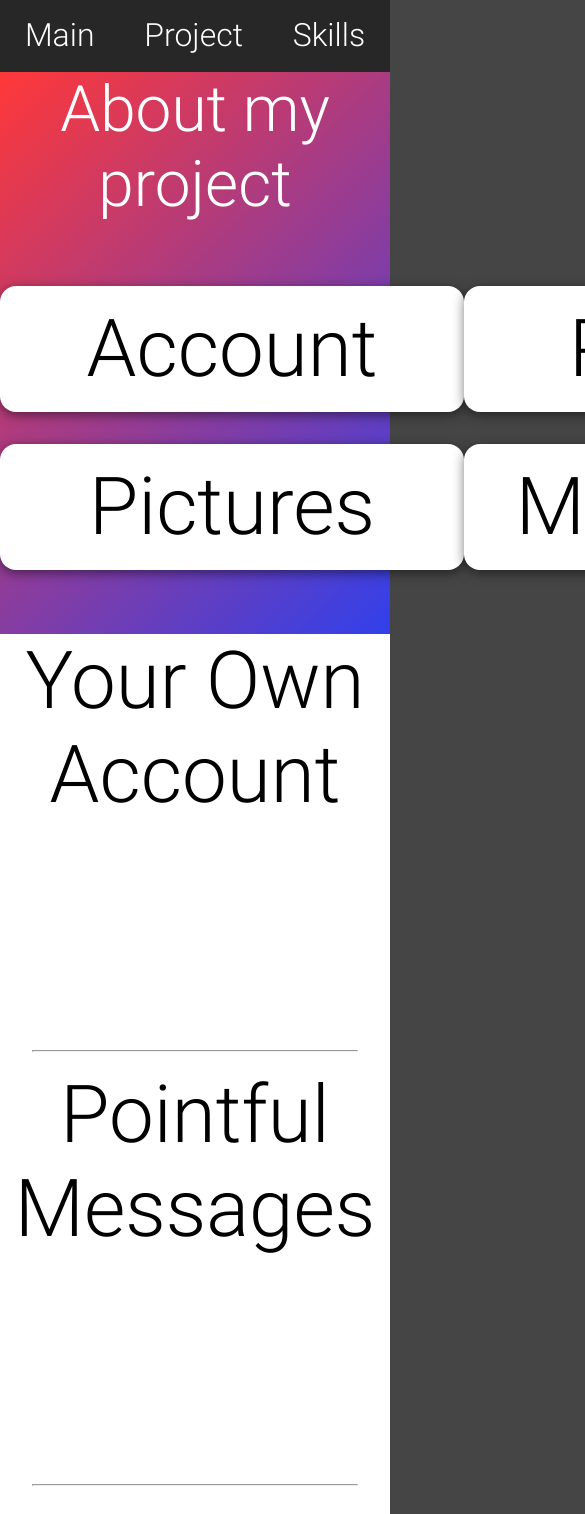
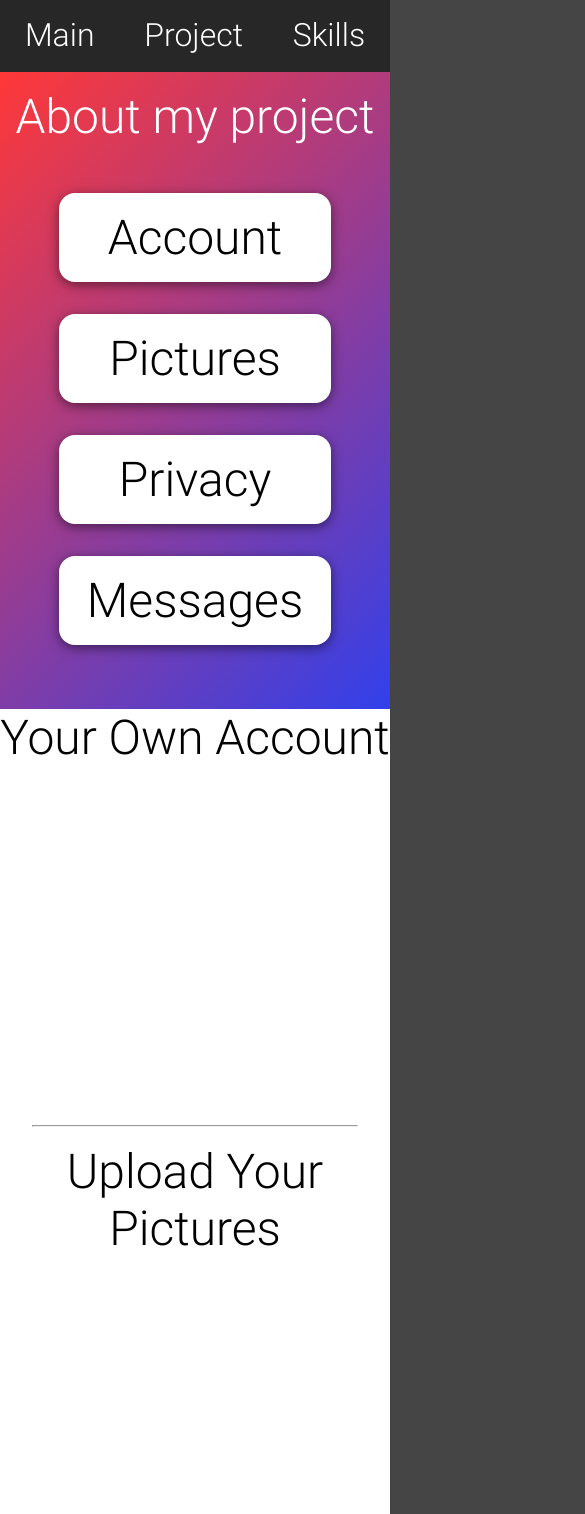
Before and after one commit to Vasyokkrut/Landing, a Next.js app: page /project in a window 390 px wide. Shown: the top 1514 px of the page, 585 px wide, since content can reach past the window. Built offline with nearby package versions, Linux system fonts and the light colour scheme.

Commit message:
adaptive design added for project page

```diff
--- a/components/animateFunction.js
+++ b/components/animateFunction.js
@@ -29,6 +29,7 @@ function animate() {
 
   let update = () => {
     // checking if all elements has been animated
+    // if yes, deleting onscroll event listener
     if (logos.length === 0 && descriptions.length === 0) {
       return window.removeEventListener('scroll', update)
     }
@@ -50,6 +51,7 @@ function animate() {
       return true
     })
   }
+  // adding onscroll event listener
   window.addEventListener('scroll', update)
 }
 
--- a/components/mainLayout.js
+++ b/components/mainLayout.js
@@ -19,7 +19,7 @@ function MainLayout({children}) {
       <footer>
         <div className={styles.footerInfo} >
           <div className={styles.firstFooterInfo} >
-            <span>Vasyokkrut<br/>Landing page</span>
+            <span>Vasyokkrut<br/>Landing Page</span>
           </div>
           <div className={styles.secondFooterInfo} >
             <nav className={styles.footerNav} >
--- a/pages/_document.js
+++ b/pages/_document.js
@@ -5,6 +5,7 @@ class MyDocument extends Document {
     return (
       <Html lang='en' >
         <Head>
+          <meta name="theme-color" content="#0000ff" />
           <meta name="description" content="landings and fullstack web developer" />
           <meta
             name="keywords"
--- a/pages/project.js
+++ b/pages/project.js
@@ -17,38 +17,30 @@ function About() {
         </div>
         <div className={styles.projectIntroduction} >
           <div>
-            <div>
-              Account
-            </div>
-            <div>
-              Pictures
-            </div>
+            <a href="#aboutAccount" >Account</a>
+            <a href="#aboutPictures" ><div>Pictures</div></a>
           </div>
           <div>
-            <div>
-              Privacy
-            </div>
-            <div>
-              Messages
-            </div>
+            <a href="#aboutSafety" >Privacy</a>
+            <a href="#aboutMessages" >Messages</a>
           </div>
         </div>
       </section>
       <section className={styles.projectFeatures} >
-        <article className={styles.feature} >
+        <article id='aboutAccount' className={styles.feature} >
           Your Own Account
         </article>
         <hr style={{margin:'1rem 2rem'}} />
-        <article className={styles.feature} >
-          Pointful Messages
-        </article>
-        <hr style={{margin:'1rem 2rem'}} />
-        <article className={styles.feature} >
+        <article id='aboutPictures' className={styles.feature} >
           Upload Your Pictures
         </article>
         <hr style={{margin:'1rem 2rem'}} />
-        <article className={styles.feature} >
-          Your Account Is Keep Safety
+        <article id='aboutSafety' className={styles.feature} >
+          Your Account Keeps Safety
+        </article>
+        <hr style={{margin:'1rem 2rem'}} />
+        <article id='aboutMessages' className={styles.feature} >
+          Pointful Messages
         </article>
       </section>
     </MainLayout>
--- a/styles/aboutProject.module.css
+++ b/styles/aboutProject.module.css
@@ -6,25 +6,34 @@
   font-size: 4rem;
   text-align: center;
   color: white;
+  padding: 1rem 0;
 }
 
 .projectIntroduction {
   font-size: 5rem;
   display: flex;
+  flex-wrap: wrap;
   justify-content: space-around;
   align-items: center;
   cursor: default;
   padding: 2rem 0;
 }
 
-.projectIntroduction > div > div {
+.projectIntroduction > div > a {
+  display: block;
+  padding: 1rem 2rem;
   width: 25rem;
-  padding: 1rem 2rem;
-  margin: 2rem 0;
+  margin: 0 2rem 2rem 2rem;
   box-shadow: 0 3px 12px rgba(0, 0, 0, .5);
   border-radius: 1rem;
   text-align: center;
   background-color: white;
+  color: black;
+  transition: .1s ease-in;
+}
+
+.projectIntroduction > div > a:hover {
+  background-color: #ddd;
 }
 
 .projectFeatures {
@@ -35,3 +44,16 @@
 .feature {
   height: 25rem;
 }
+
+@media (max-width: 555px) {
+  .projectIntroduction > div > a {
+    margin: 0 0 2rem 0;
+    padding: 1rem 1rem;
+    width: 15rem;
+  }
+  .projectIntroduction,
+  .projectHeader,
+  .projectFeatures {
+    font-size: 3rem;
+  }
+}
--- a/styles/globalStyles.css
+++ b/styles/globalStyles.css
@@ -20,7 +20,7 @@ footer {
   display: flex;
   justify-content: center;
   width: 100%;
-  height: 18rem;
+  height: 14rem;
   background-color: rgb(69, 69, 69);
 }
 
--- a/styles/mainPage.module.css
+++ b/styles/mainPage.module.css
@@ -73,7 +73,7 @@
 }
 
 .skillItem:hover {
-  transform: translateY(-1rem)
+  transform: translateY(-1rem);
 }
 
 .aboutMe {
@@ -138,6 +138,9 @@
     flex-direction: column;
     justify-content: space-between;
   }
+  .start {
+    height: 25rem;
+  }
 }
 
 @media (max-width: 1850px) {
--- a/styles/skills.module.css
+++ b/styles/skills.module.css
@@ -11,12 +11,12 @@
 }
 
 @keyframes moveLogo {
-  from {opacity: 0; transform: translateX(5rem);}
+  from {opacity: 0; transform: translateX(2rem);}
   to {opacity: 1; transform: translateX(0);}
 }
 
 @keyframes moveDescription {
-  from {opacity: 0; transform: translateX(-5rem);}
+  from {opacity: 0; transform: translateX(-2rem);}
   to {opacity: 1; transform: translateX(0);}
 }
 
@@ -126,7 +126,7 @@
   }
 }
 
-@media (max-width: 1250px) {
+@media (max-width: 1300px) {
   .aboutMySkills > article {
     flex-direction: column;
     align-items: center;
```
